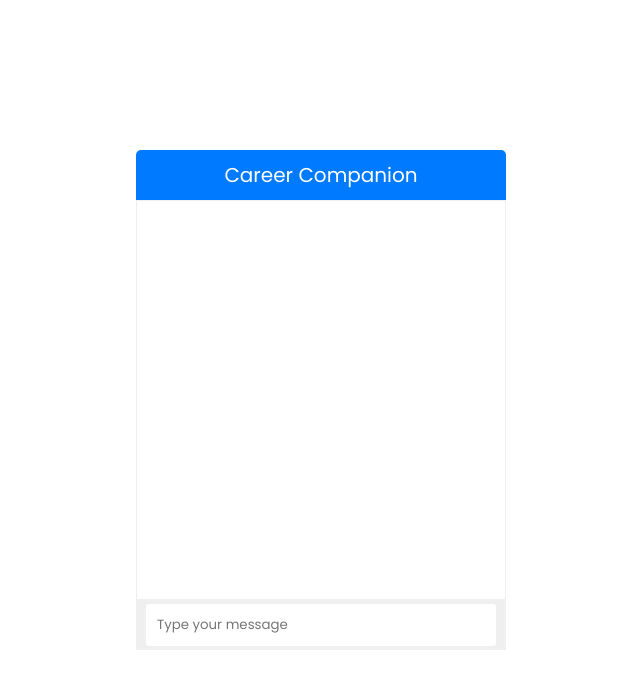
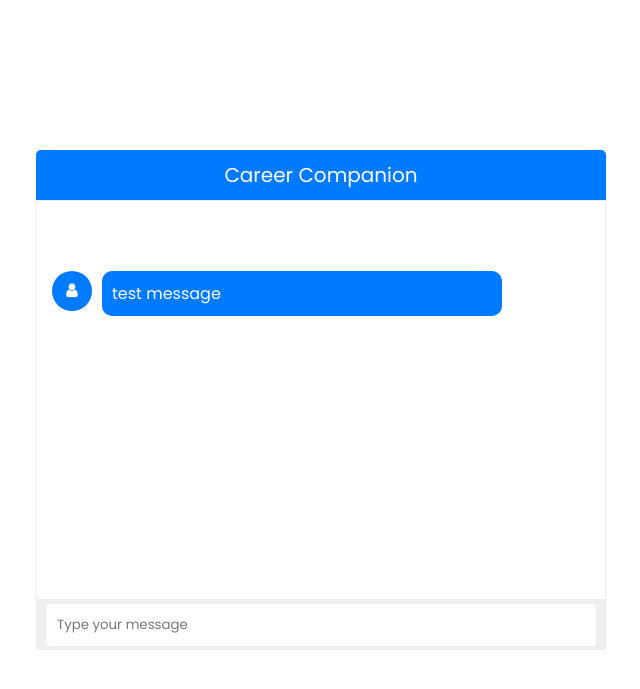
Before and after one commit to salilnaik/ai-in-education, a Flask app: page /chat in a window 1280 px wide. Shown: the top 689 px of the page, without its empty margins (319-959 px from the left). Run offline with Flask 3, Linux system fonts and the light colour scheme; some libraries are stand-ins or nearby versions.

Commit message:
messages will wrap when too long

```diff
--- a/app.py
+++ b/app.py
@@ -2,6 +2,8 @@ from flask import Flask, request
 from flask import Flask, render_template
 
 app = Flask(__name__, static_url_path='/static')
+
+return_message = "test message"
 
 @app.route("/")
 def home():
@@ -10,10 +12,14 @@ def home():
 
 @app.route('/chat', methods=['POST', 'GET'])
 def chat():
+    global return_message
     if request.method == "POST":
         message = request.form["message"]
-        print(message)
+        return_message = message
     return render_template('index.html')
 
+@app.route('/message', methods=['GET'])
+def message():
+    return return_message
 
 app.run(debug=True)
--- a/static/style.css
+++ b/static/style.css
@@ -15,7 +15,7 @@ body {
 }
 
 .wrapper {
-    width: 370px;
+    width: 570px;
 }
 
 .wrapper .title {
@@ -32,12 +32,16 @@ body {
     padding: 10px 15px;
     min-height: 400px;
     max-height: 400px;
+    overflow-y: scroll;
+    overflow-x: hidden;
 }
 
 .wrapper .box .item {
     display: flex;
     float: left;
     margin: 10px 0;
+    overflow-x: visible;
+    flex-wrap: wrap;
 }
 
 .wrapper .box .item .icon {
@@ -54,21 +58,28 @@ body {
     background: #007bff;
     color: white;
     border-radius: 10px;
-    width: 150px;
+    width: 400px;
     margin-left: 10px;
+    overflow: visible;
+    display:flex;
+    flex-wrap: wrap;
 }
 
 .wrapper .box .item .msg p {
+    overflow-wrap:normal;
     padding: 10px;
+    overflow: visible;
 }
 
 .wrapper .box .item.right {
     float: right;
+    overflow-x: visible;
 }
 
 .wrapper .box .item.right .msg {
     background: #efefef;
     color: #333;
+    width: 400px;
 }
 
 .wrapper .typing-area {
--- a/templates/index.html
+++ b/templates/index.html
@@ -42,6 +42,7 @@
 </body>
 <script src="https://ajax.googleapis.com/ajax/libs/jquery/3.1.1/jquery.min.js"></script>
 <script>
+    r = "";
     $(document).ready(function(){
         $('#message').keypress(function(e){
           if(e.keyCode==13)
@@ -50,7 +51,7 @@
     });
     $("button").click(function(){
         $(".box").append('<br clear="both"><div class="item right"><div class="msg"><p>' + $("#message").val() + '</p></div></div>');
-
+        $(".box").animate({scrollTop: $('.box').prop("scrollHeight")}, 1000);
         $.ajax({
             type:'POST',
             url:'/chat',
@@ -63,5 +64,21 @@
 
         $("#message").val("");
     });
+    setInterval(function(){
+        $.ajax({
+          url: "/message",
+          type: "GET",
+          success: function(response) {
+            if(response != r){
+                r = response;
+                $(".box").append('<br clear="both"><div class="item"><div class="icon"><i class="fa fa-user"></i></div><div class="msg"><p>' + r + '</p></div></div>');
+                $(".box").animate({scrollTop: $('.box').prop("scrollHeight")}, 1000);
+            }
+           },
+          error: function(xhr) {
+              //Handel error
+          }
+        });
+    }, 1000);
 </script>
 </html>
```
